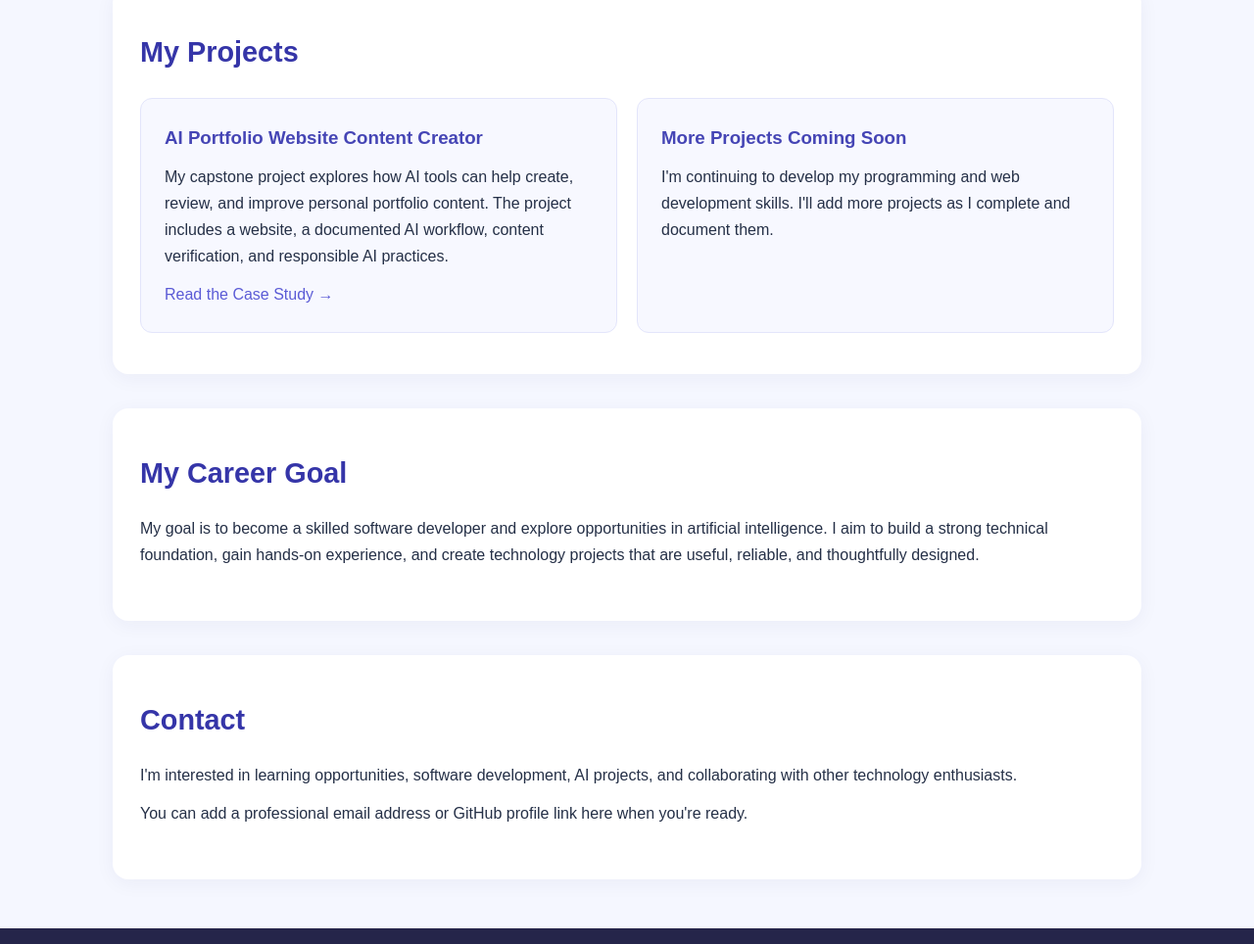
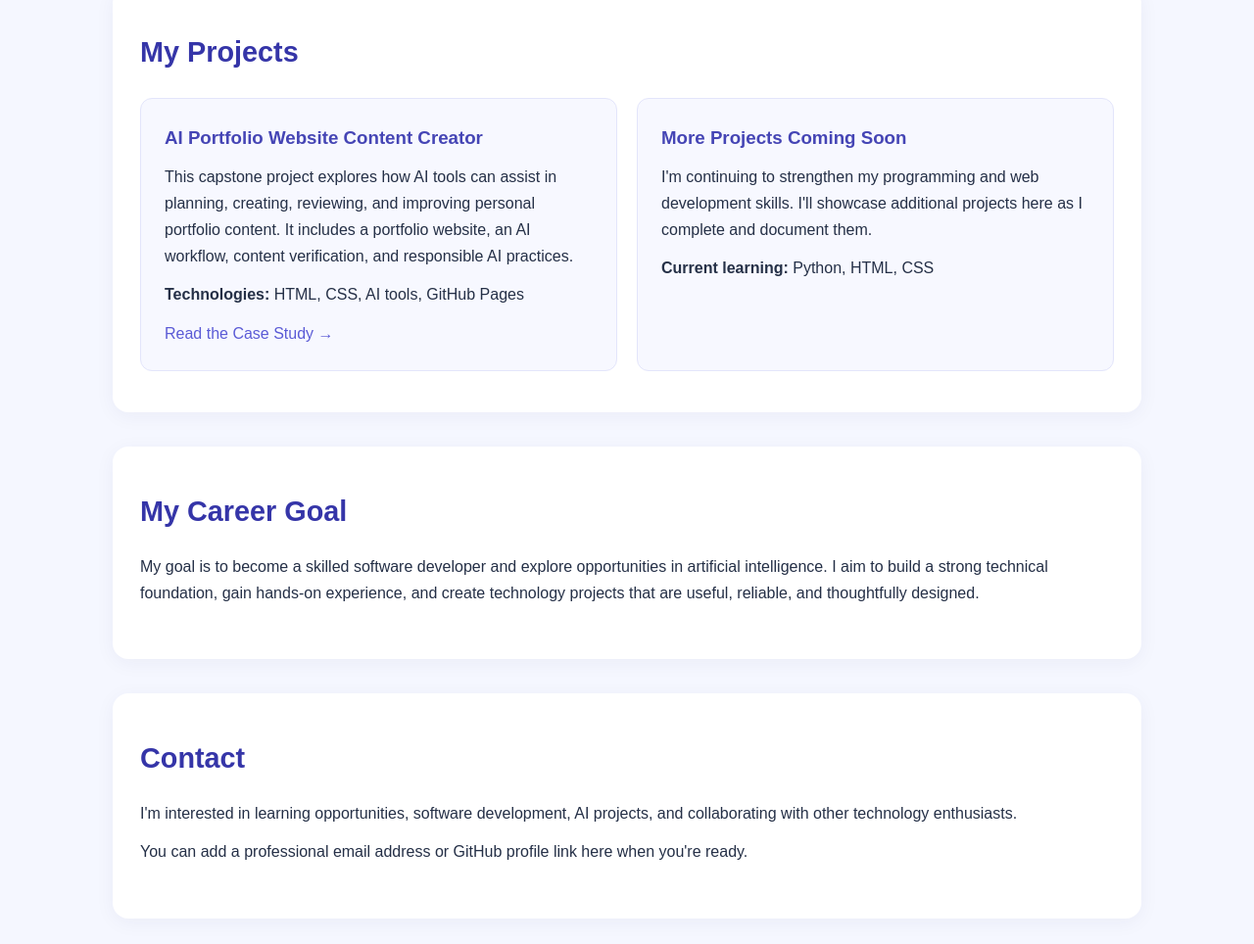
Before and after one commit to syedumar02/ai-portfolio-capstone, a plain HTML site: page index.html in a window 1280 px wide. Shown: the part 2036-3000 px from the top of the page at 98% size. Drawn offline with Linux system fonts and the light colour scheme.

Commit message:
Update index.html

```diff
--- a/index.html
+++ b/index.html
@@ -73,29 +73,36 @@
             </div>
         </section>
 
+
 <section id="projects" class="section">
     <h2>My Projects</h2>
+
     <div class="card-container">
         <article class="card">
             <h3>AI Portfolio Website Content Creator</h3>
             <p>
-                        My capstone project explores how AI tools can help
-                        create, review, and improve personal portfolio content.
-                        The project includes a website, a documented AI workflow,
-                        content verification, and responsible AI practices.
+                This capstone project explores how AI tools can assist
+                in planning, creating, reviewing, and improving personal
+                portfolio content. It includes a portfolio website,
+                an AI workflow, content verification, and responsible
+                AI practices.
             </p>
+            <p><strong>Technologies:</strong> HTML, CSS, AI tools, GitHub Pages</p>
             <a href="case-study.html">Read the Case Study →</a>
         </article>
+
         <article class="card">
             <h3>More Projects Coming Soon</h3>
             <p>
-                        I'm continuing to develop my programming and web
-                        development skills. I'll add more projects as I complete
-                        and document them.
+                I'm continuing to strengthen my programming and web
+                development skills. I'll showcase additional projects
+                here as I complete and document them.
             </p>
+            <p><strong>Current learning:</strong> Python, HTML, CSS</p>
         </article>
     </div>
 </section>
+
 
         <section class="section">
             <h2>My Career Goal</h2>
```
Lines whose indentation alone changed are shown as unchanged.
